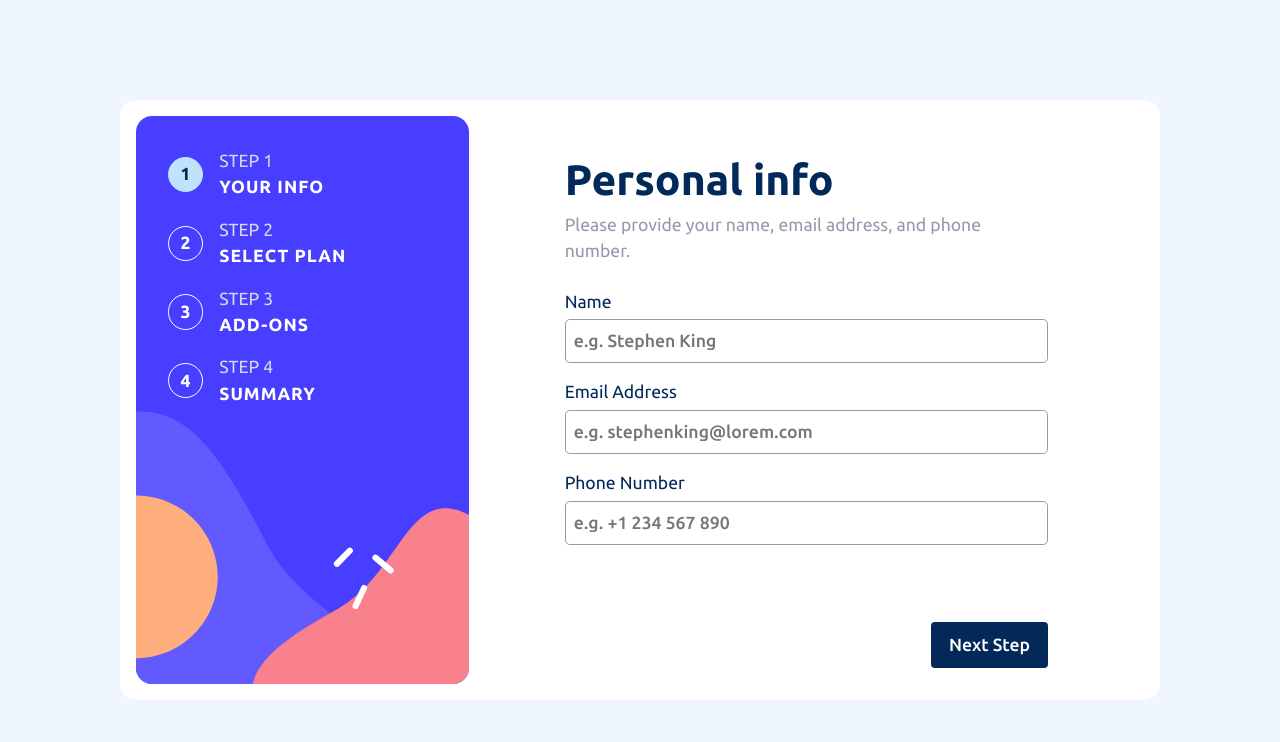
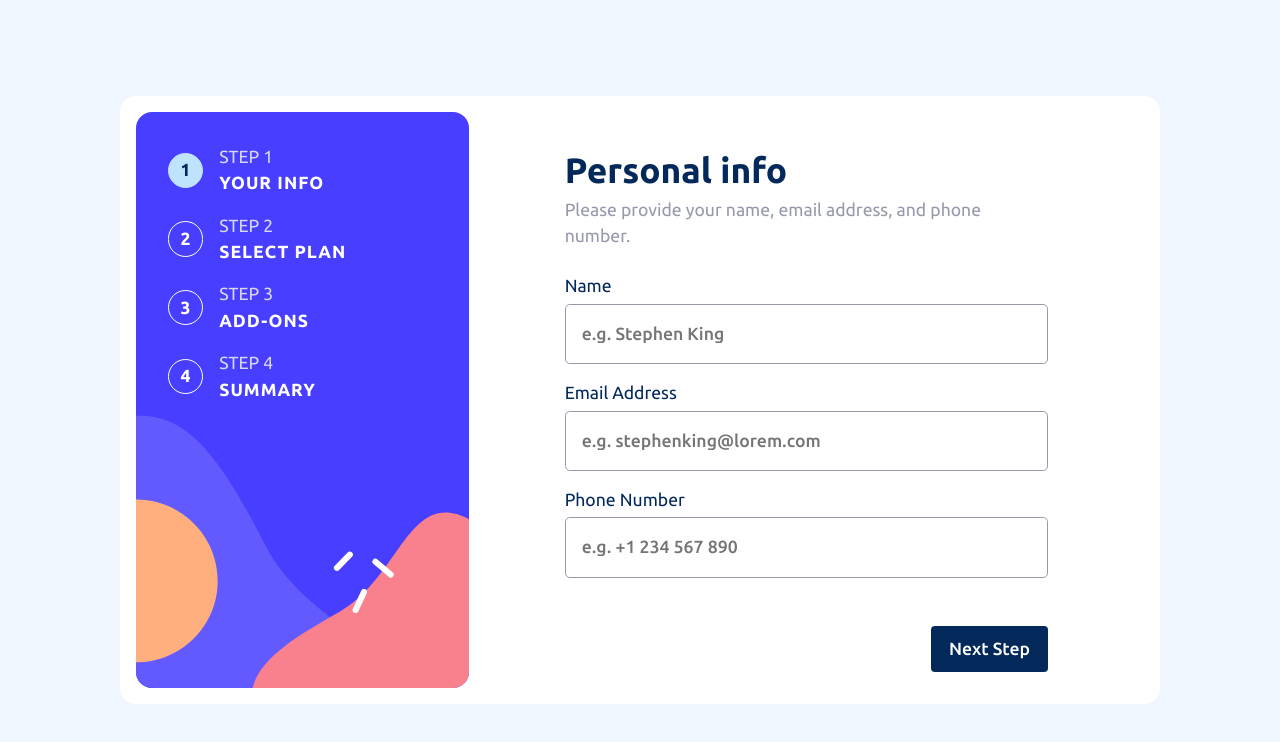
Before and after one commit to crackerFactory64/fm-multi-step-form, a React (Create React App) app: page / in a window 1280 px wide. Shown: the top 742 px of the page. Built offline with nearby package versions, Linux system fonts and the light colour scheme.

Commit message:
minor style fixes

```diff
--- a/src/style.css
+++ b/src/style.css
@@ -204,7 +204,7 @@ label {
 
 .text-label__error-msg {
   color: var(--color-primary-400);
-  font-size: 0.85rem;
+  font-size: calc(var(--font-size-body * 0.85));
   font-weight: var(--font-weight-bold);
   margin-block: auto;
   margin-inline-start: auto;
@@ -388,12 +388,12 @@ input[type="text"]:placeholder-shown.error {
 }
 
 .checkbox-label__desc {
-  font-size: 0.8rem;
+  font-size: calc(var(--font-size) * 0.8);
 }
 
 .checkbox-label__price {
   color: var(--color-primary-500);
-  font-size: 0.8rem;
+  font-size: calc(var(--font-size) * 0.8);
   font-weight: var(--font-weight-medium);
   margin: auto;
 }
@@ -569,7 +569,11 @@ input[type="text"]:placeholder-shown.error {
   }
 
   h1 {
-    font-size: 2.66rem;
+    font-size: calc(var(--font-size-body) * 2);
+  }
+
+  input[type="text"] {
+    padding: 1rem;
   }
 
   .plan-form {
```
